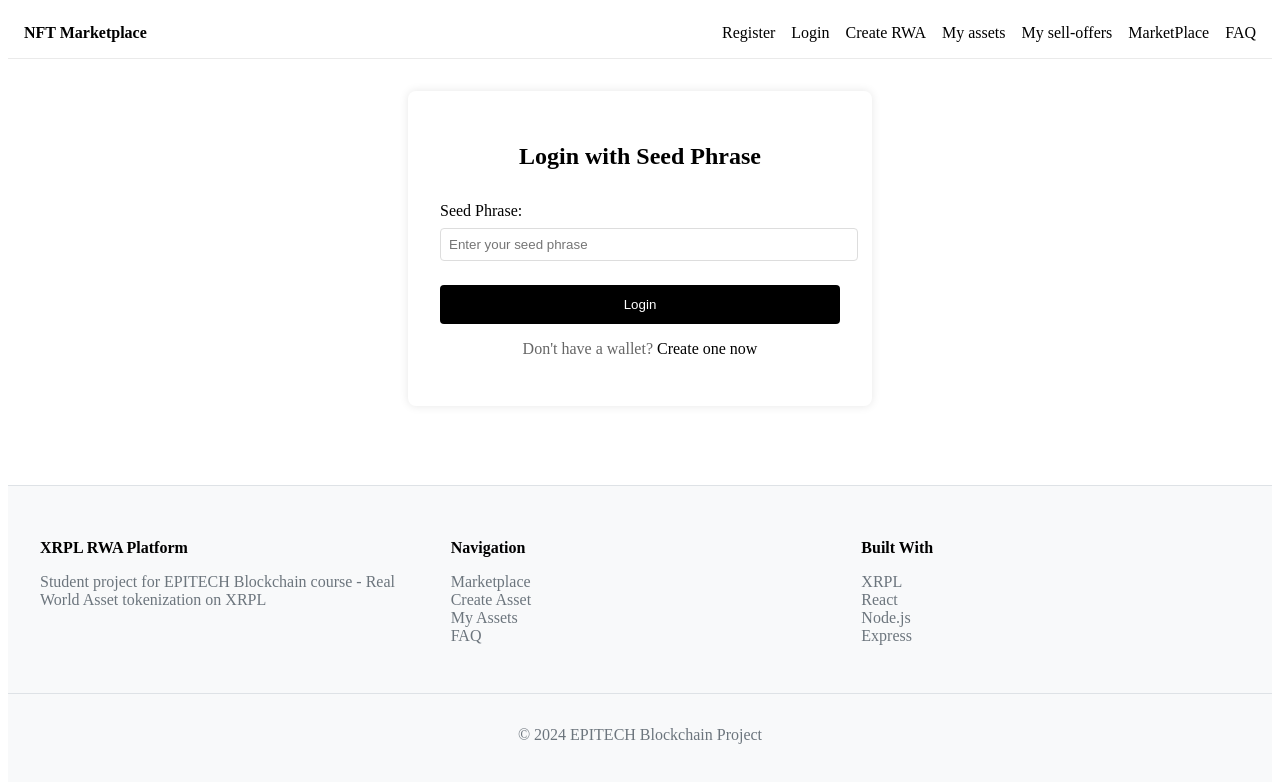
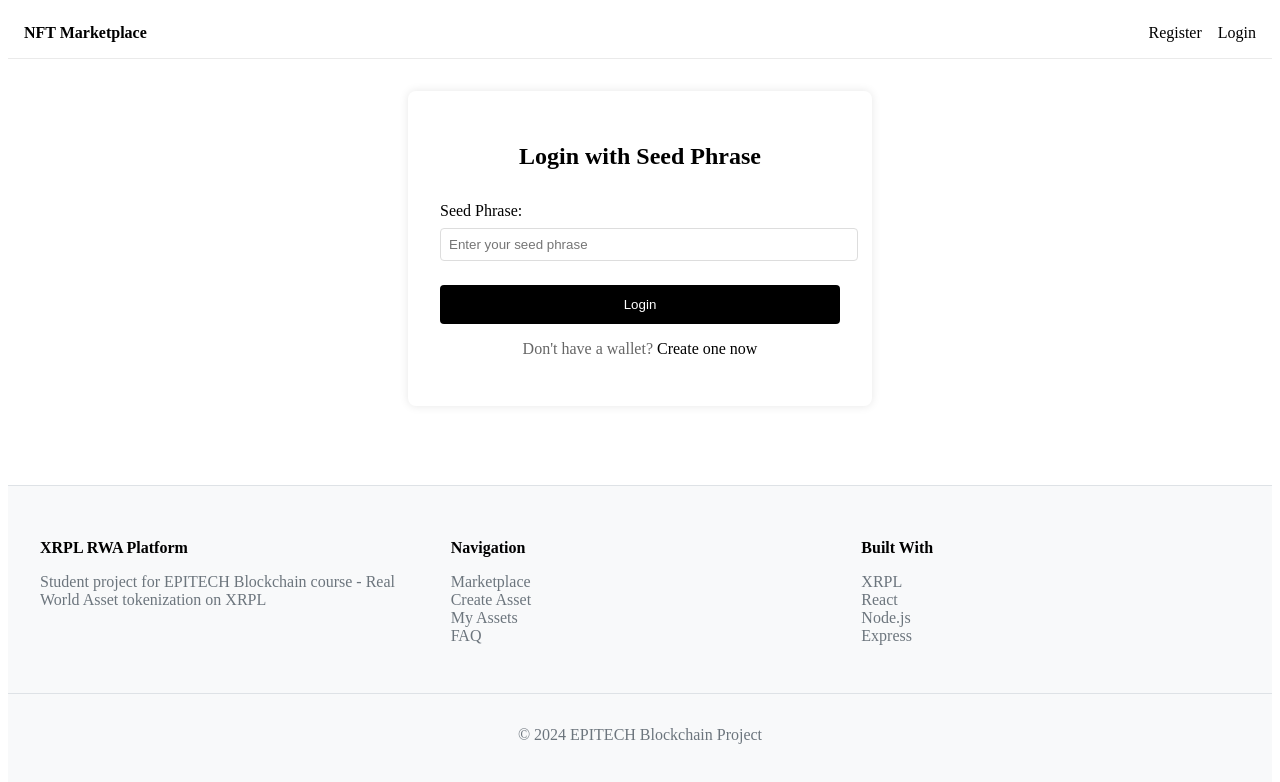
Before and after one commit to BILL-ON/blockchain, a React (Vite) app in the folder frontend/: page /login in a window 1280 px wide. Shown: the top 782 px of the page. Built offline with nearby package versions, Linux system fonts and the light colour scheme.

Commit message:
[ADD]: Login/register in the nvabar

```diff
--- a/frontend/src/components/Login.jsx
+++ b/frontend/src/components/Login.jsx
@@ -39,6 +39,7 @@ const Login = () => {
         localStorage.setItem('token', data.token)
         localStorage.setItem('walletAddress', data.wallet.address)
         localStorage.setItem('publicKey', data.wallet.publicKey)
+        window.dispatchEvent(new Event('auth-change'));
         navigate('/')
       } else {
         setError(data.error || 'Invalid seed')
--- a/frontend/src/components/Navbar.jsx
+++ b/frontend/src/components/Navbar.jsx
@@ -1,7 +1,30 @@
-// src/components/common/Navbar.jsx
 import { Link } from 'react-router-dom';
+import { useState, useEffect } from 'react';
 
 function Navbar() {
+  const [isAuthenticated, setIsAuthenticated] = useState(false);
+
+  useEffect(() => {
+    // Check for token on component mount and token changes
+    const checkAuth = () => {
+      const token = localStorage.getItem('token');
+      setIsAuthenticated(!!token);
+    };
+
+    checkAuth();
+    window.addEventListener('auth-change', checkAuth);
+    return () => {
+      window.removeEventListener('auth-change', checkAuth);
+    };
+  });
+
+  const handleLogout = () => {
+    localStorage.removeItem('token');
+    setIsAuthenticated(false);
+    // Optionally redirect to login page
+    window.location.href = '/login';
+  };
+
   return (
     <nav style={{
       padding: '1rem',
@@ -15,28 +38,51 @@ function Navbar() {
         NFT Marketplace
       </Link>
 
-      <div style={{ display: 'flex', gap: '1rem' }}>
+      <div style={{ display: 'flex', gap: '1rem', alignItems: 'center' }}>
+        {!isAuthenticated ? (
+          // Links for non-authenticated users
+          <>
             <Link to="/register" style={{ textDecoration: 'none', color: 'black' }}>
               Register
             </Link>
             <Link to="/login" style={{ textDecoration: 'none', color: 'black' }}>
               Login
             </Link>
+          </>
+        ) : (
+          // Links for authenticated users
+          <>
             <Link to="/createRWA" style={{ textDecoration: 'none', color: 'black' }}>
               Create RWA
             </Link>
             <Link to="/myassets" style={{ textDecoration: 'none', color: 'black' }}>
-          My assets
+              My Assets
             </Link>
             <Link to="/my-sell-offers" style={{ textDecoration: 'none', color: 'black' }}>
-          My sell-offers
+              My Sell Offers
             </Link>
             <Link to="/Dashboard" style={{ textDecoration: 'none', color: 'black' }}>
-          MarketPlace
+              Marketplace
             </Link>
             <Link to="/Faq" style={{ textDecoration: 'none', color: 'black' }}>
               FAQ
             </Link>
+            <button
+              onClick={handleLogout}
+              style={{
+                padding: '0.5rem 1rem',
+                backgroundColor: '#ff4444',
+                color: 'white',
+                border: 'none',
+                borderRadius: '4px',
+                cursor: 'pointer',
+                fontSize: '0.9rem'
+              }}
+            >
+              Logout
+            </button>
+          </>
+        )}
       </div>
     </nav>
   );
--- a/frontend/src/components/Register.jsx
+++ b/frontend/src/components/Register.jsx
@@ -39,6 +39,7 @@ const Register = () => {
   }
 
   const handleContinue = () => {
+    window.dispatchEvent(new Event('auth-change'));
     navigate('/')
   }
 
```
Lines whose indentation alone changed are shown as unchanged.
